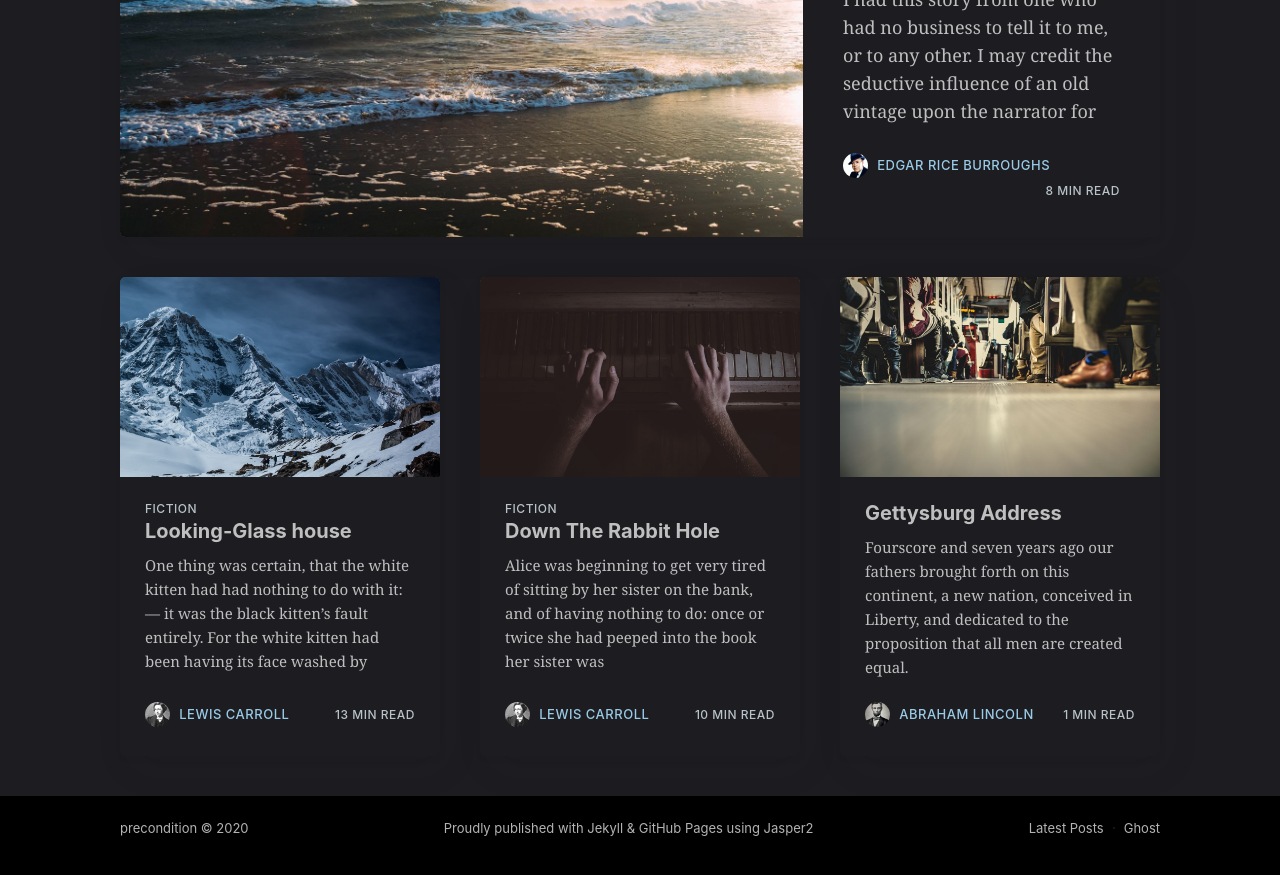
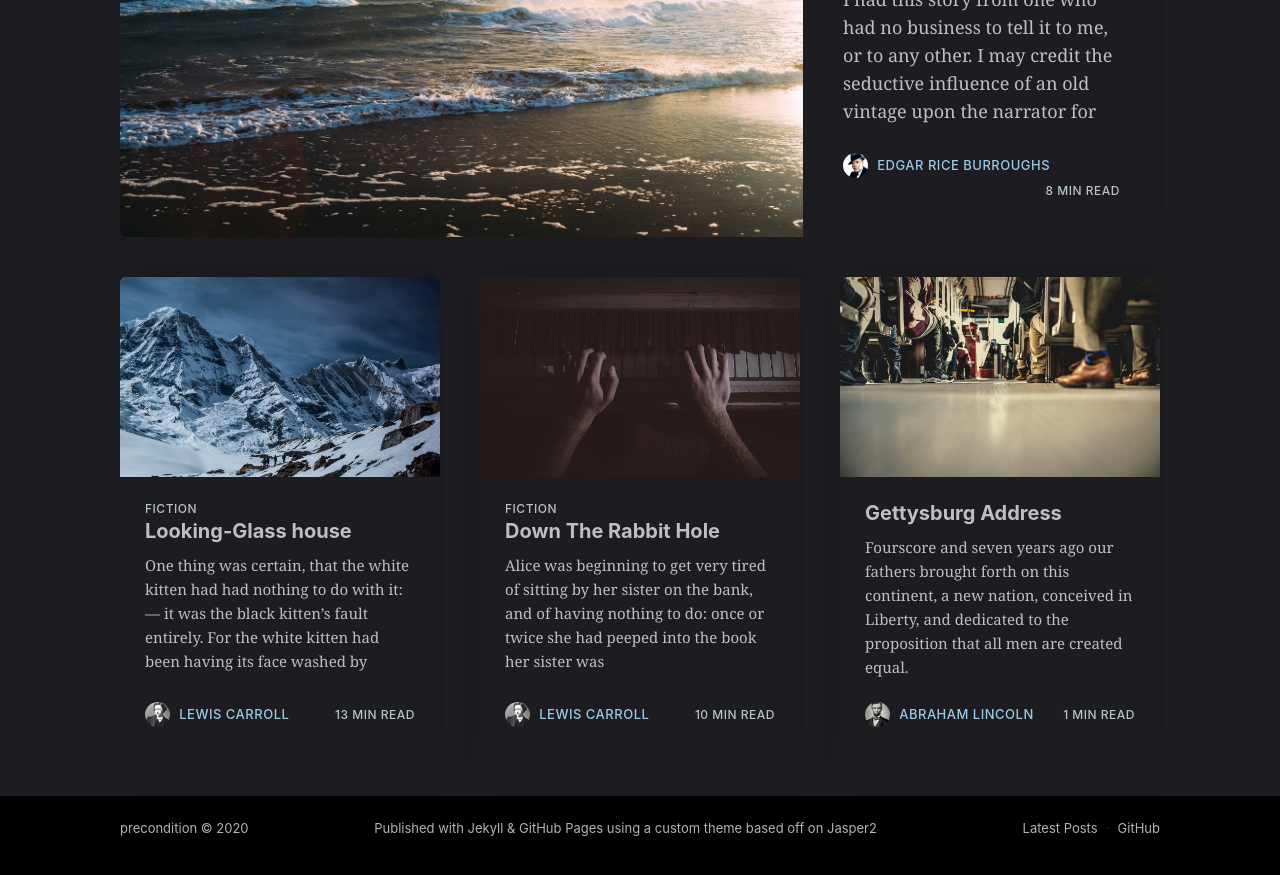
Before and after one commit to precondition/precondition.github.io, a Jekyll site: the page built from index.html, in a window 1280 px wide and 900 px high, scrolled down 3344 px. Shown: the top 875 px of the window. Built offline with Jekyll 4.4.1, drawn with Linux system fonts in a browser that asks for light colours; nearby versions of some CDN libraries; the list of posts is cut into pages by our own code; comment, search, counter and statistics services are not loaded; some of the changed text lies outside the part shown.

Commit message:
Added GitHub link

```diff
--- a/_config.yml
+++ b/_config.yml
@@ -10,7 +10,7 @@
 
 # Website info
 title: precondition
-description: A personal blog mostly focused on keyboards
+description: Typing about what I type on
 cover: assets/images/blog-cover.jpg
 logo: assets/images/blog-icon.png
 logo_dark: assets/images/favicon.png
@@ -24,6 +24,7 @@
 # by editing `_includes/subscribe-form.html`
 twitter: # replace by your username
 facebook: # replace by your username
+github: precondition
 
 # Permalinks
 permalink: /:title
--- a/_includes/site-nav.html
+++ b/_includes/site-nav.html
@@ -19,6 +19,9 @@
             {% if site.twitter %}
                 <a class="social-link social-link-tw" href="https://twitter.com/{{ site.twitter }}" target="_blank" rel="noopener">{% include twitter.html %}</a>
             {% endif %}
+            {% if site.github %}
+                <a class="social-link social-link-tw" href="https://github.com/{{ site.github }}" target="_blank" rel="noopener">{% include github.html %}</a>
+            {% endif %}
         </div>
         {% if site.subscribers %}
             <a class="subscribe-button" href="#subscribe">Subscribe</a>
--- a/_layouts/author.html
+++ b/_layouts/author.html
@@ -42,6 +42,9 @@
                     {% if author[1].facebook %}
                         <a class="social-link social-link-fb" href="https://facebook.com/{{ author[1].facebook }}" target="_blank" rel="noopener">{% include facebook.html %}</a>
                     {% endif %}
+                    {% if author[1].github %}
+                        <a class="social-link social-link-fb" href="https://github.com/{{ author[1].github }}" target="_blank" rel="noopener">{% include github.html %}</a>
+                    {% endif %}
                     <a class="social-link social-link-rss" href="https://feedly.com/i/subscription/feed/{{ site.url }}{{ site.baseurl }}author/{{ page.author }}/feed.xml" target="_blank" rel="noopener">{% include rss.html %}</a>
                 </div>
             </div>
--- a/_layouts/default.html
+++ b/_layouts/default.html
@@ -63,14 +63,15 @@
         <footer class="site-footer outer">
             <div class="site-footer-content inner">
                 <section class="copyright"><a href="{{ site.url }}{{ site.baseurl }}">{{ site.title }}</a> &copy; {{  site.time | date: '%Y' }}</section>
-                <section class="poweredby">Proudly published with <a href="https://jekyllrb.com/">Jekyll</a> &
+                <section class="poweredby">Published with <a href="https://jekyllrb.com/">Jekyll</a> &
                     <a href="https://pages.github.com/" target="_blank" rel="noopener">GitHub Pages</a> using
+                    a custom theme based off on
                     <a href="https://github.com/jekyller/jasper2" target="_blank" rel="noopener">Jasper2</a></section>
                 <nav class="site-footer-nav">
                     <a href="{{ site.baseurl }}">Latest Posts</a>
                     {% if site.facebook %}<a href="https://facebook.com/{{ site.facebook }}" target="_blank" rel="noopener">Facebook</a>{% endif %}
                     {% if site.twitter %}<a href="https://twitter.com/{{ site.twitter }}" target="_blank" rel="noopener">Twitter</a>{% endif %}
-                    <a href="https://ghost.org" target="_blank" rel="noopener">Ghost</a>
+                    {% if site.github %}<a href="https://github.com/{{ site.github }}" target="_blank" rel="noopener">GitHub</a>{% endif %}
                 </nav>
             </div>
         </footer>
```
